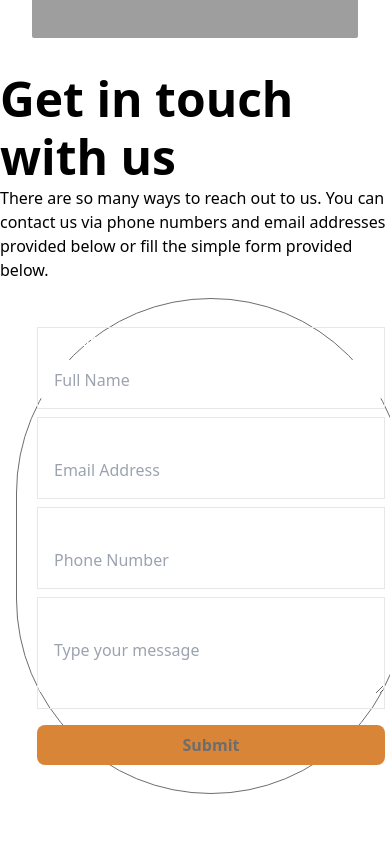
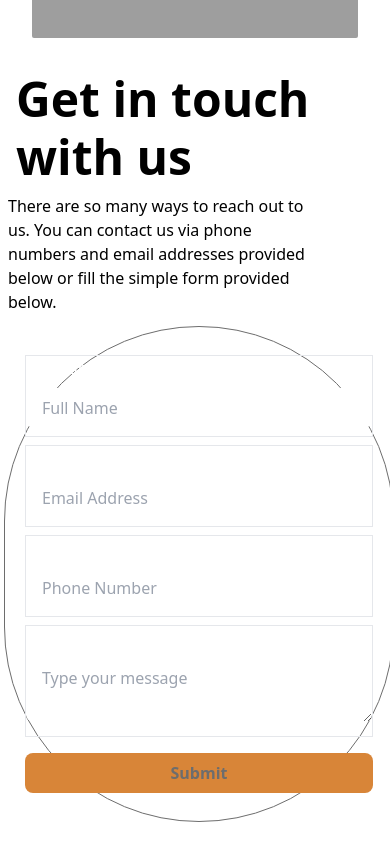
Before and after one commit to Bootstrap02/Isioma-Real-Estate-Management, a React (Create React App) app: page /Contact in a window 390 px wide. Shown: the part 368-1225 px from the top of the page. Built offline with nearby package versions, Linux system fonts and the light colour scheme; grey boxes are pictures that could not be loaded; a web font is replaced by a local one.

Commit message:
another media queries issue solved

```diff
--- a/src/Components/About.js
+++ b/src/Components/About.js
@@ -14,7 +14,7 @@ const About = () => {
   };
 
   return (
-    <div className="container">
+    <div className="w-full ">
       <div className="mb-[12rem]">
         <Nav />
       </div>
@@ -27,7 +27,7 @@ const About = () => {
 
       <div className="flex gap-6 max-lg:flex-col">
         <div className="gap-6 p-6">
-          <div className="text-4xl my-4">
+          <div className="text-4xl my-4 max-lg:text-2xl max-lg:my-2">
             <span className="text-green-700">A Family :</span> Elevating Dreams
             into Realty
           </div>
@@ -35,7 +35,7 @@ const About = () => {
             <img src={images.picture.family} width={600} height={600} loading="lazy" />
           </div>
         </div>
-        <div className="mx-6 w-[50%] max-lg:w-[100%] my-8">
+        <div className="mx-6 w-[50%] max-lg:w-[80%] my-8">
           <strong>
             At Isioma Real-Estate Agency, we don't just sell properties;
           </strong>
--- a/src/Components/Contact.js
+++ b/src/Components/Contact.js
@@ -63,7 +63,7 @@ const Contact = () => {
   };
 
   return (
-    <div className="container">
+    <div className="w-full ">
       <div className="mb-[12rem]">
         <Nav />
       </div>
@@ -74,8 +74,8 @@ const Contact = () => {
       >
         <h1>Contact Us</h1>
       </div>
-      <div>
-        <h1 className="text-4xl max-lg:2xl:">
+      <div className="max-lg:w-[80%] m-2">
+        <h1 className="text-4xl max-lg:2xl m-2">
           <strong>Get in touch with us</strong>
         </h1>
         <p>
@@ -85,10 +85,10 @@ const Contact = () => {
         </p>
       </div>
       <div className="flex gap-8 justify-center max-lg:flex-col">
-        <div>
+
           <form
             onSubmit={handleFormSubmit}
-            className="input border m-6 max-lg:m-4 "
+            className="input border m-6 max-lg:m-1 "
           >
             <div className="my-2 border">
               <label className="text-white" htmlFor="fullName">
@@ -159,7 +159,7 @@ const Contact = () => {
               Submit
             </button>
           </form>
-        </div>
+
         <div  style={modalStyle} className="w-[1000px] max-lg:w-[300px]" >
           {successMessage &&  <div className='container bg-black rounded-lg w-full flex flex-col justify-center items-center m-4 p-4 max-lg:p-2 max-lg:m-2 '>
 
--- a/src/index.css
+++ b/src/index.css
@@ -19,7 +19,7 @@
   }
 
   .input {
-    @apply sm:flex-1 max-sm:w-full text-base leading-normal text-slate-gray pl-5 max-sm:p-5 outline-none sm:border-none border max-sm:border-slate-gray max-sm:rounded-full;
+    @apply max-lg:w-full text-base leading-normal text-slate-gray  max-lg:p-5 outline-none  border max-lg:border-slate-gray max-lg:rounded-full;
   }
 
 }
```
